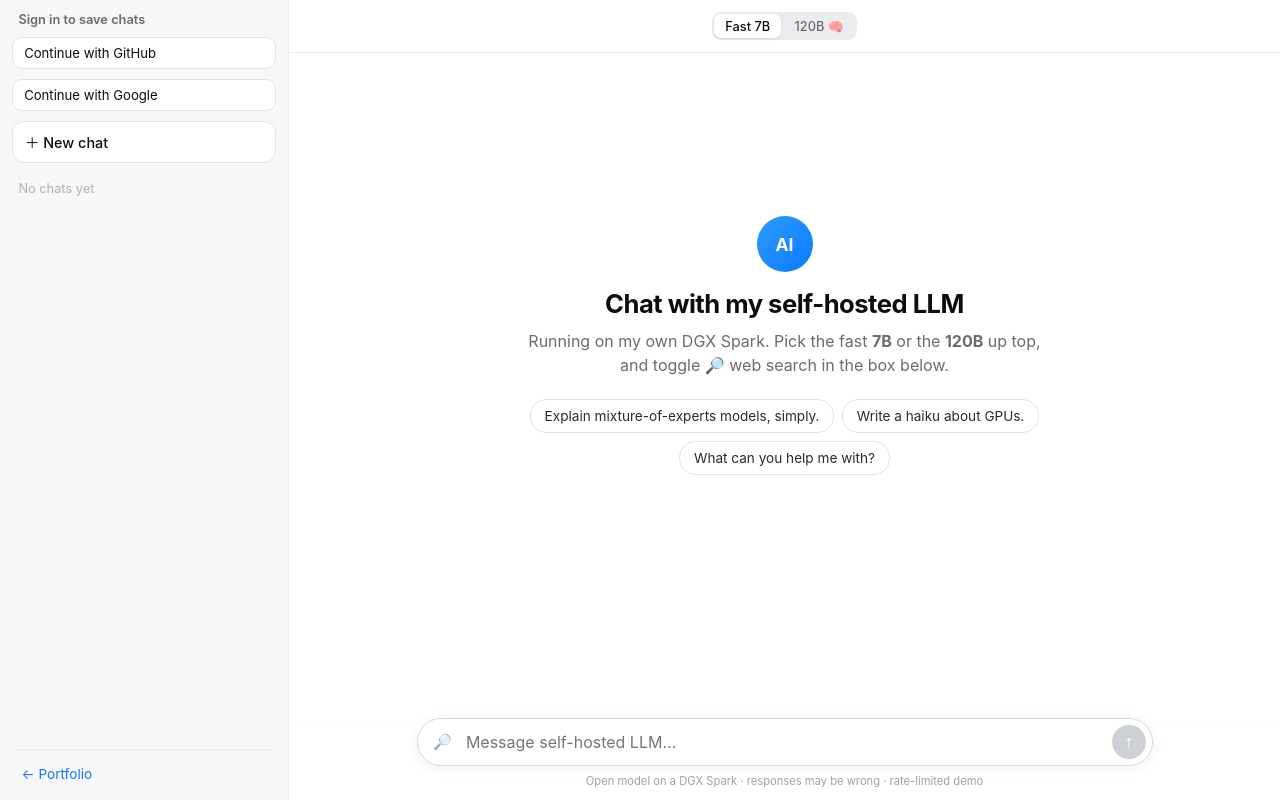
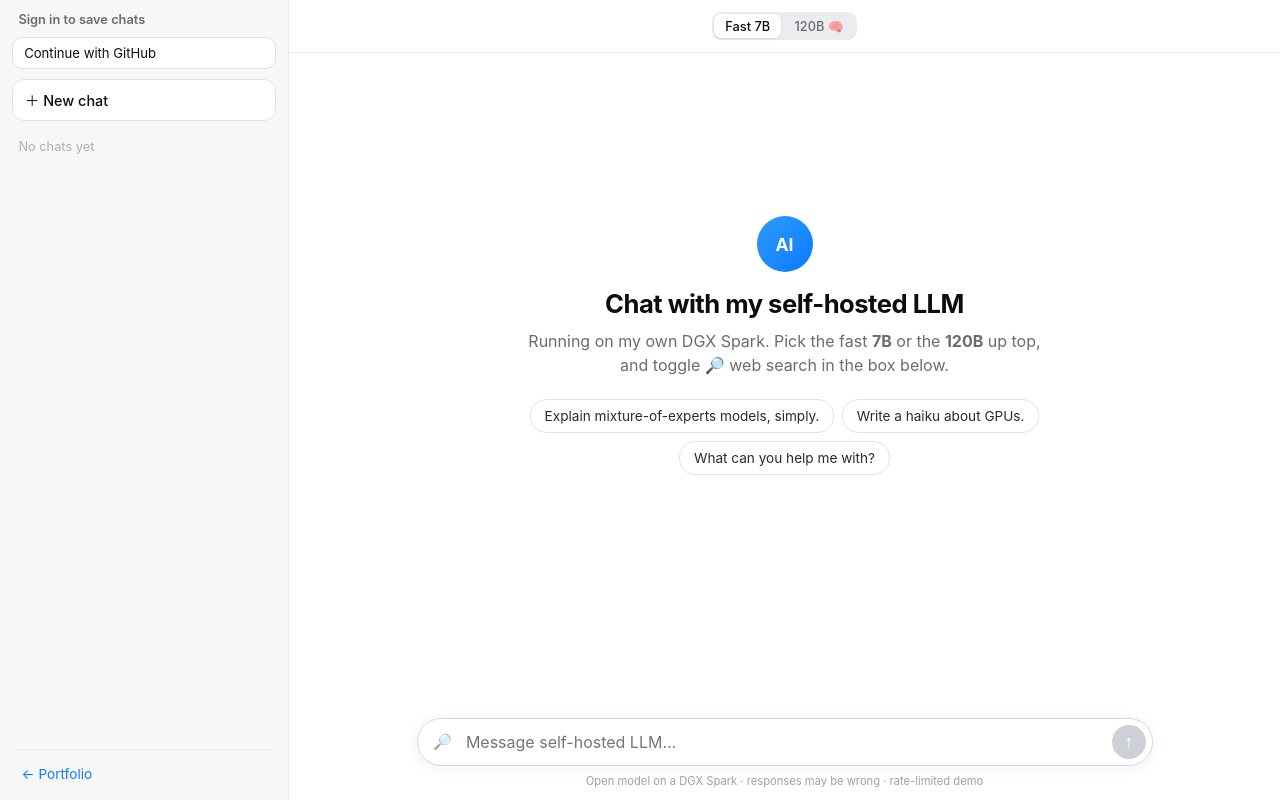
Before and after one commit to apramodk/pweb, a SvelteKit app: page /playground in a window 1280 px wide. Shown: the top 800 px of the page. Built offline with nearby package versions, Linux system fonts and the light colour scheme.

Commit message:
feat(auth): GitHub-only sign-in for launch (Google deferred)

```diff
--- a/src/routes/playground/+page.svelte
+++ b/src/routes/playground/+page.svelte
@@ -222,7 +222,6 @@
             {:else}
                 <span class="brand">Sign in to save chats</span>
                 <button class="auth-btn" type="button" on:click={() => signIn('github')}>Continue with GitHub</button>
-                <button class="auth-btn" type="button" on:click={() => signIn('google')}>Continue with Google</button>
             {/if}
             <button class="new" type="button" on:click={newChat}>＋ New chat</button>
         </div>
```
